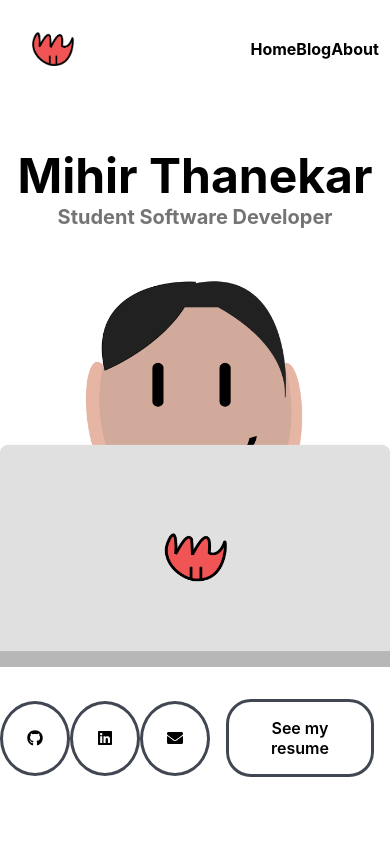
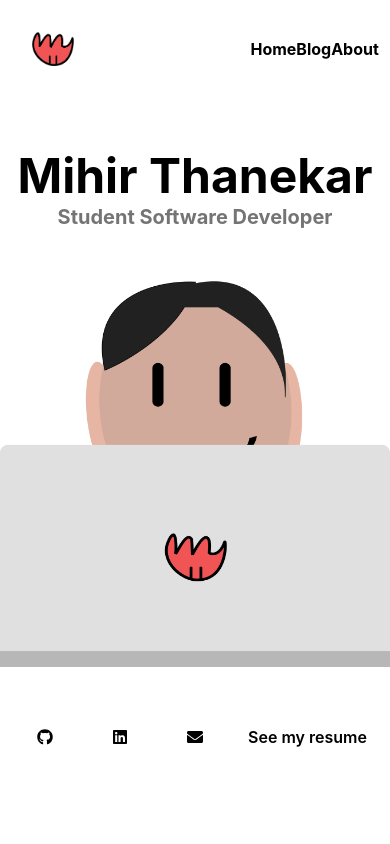
Before and after one commit to me-here/portfolio-site, a Next.js app: page / in a window 390 px wide. Shown: the top 844 px of the page. Built offline with nearby package versions, Linux system fonts and the light colour scheme.

Commit message:
Responsiveness wraps social links.

```diff
--- a/components/SocialIcons.tsx
+++ b/components/SocialIcons.tsx
@@ -7,9 +7,11 @@ import {
   ColoredBackgroundImageCircle,
   RoundedTextLinkStyled,
 } from "../styles/global-styled";
+import { ScreenSize } from "../styles/style-constants";
 
 const SocialIcons = ({ borderColor = "#414752", borderThickness = "3px" }) => {
   return (
+    <CollapsableRow column={false}>
       <CenteredFlex column={false}>
         <SocialCircleLink
           href="https://github.com/me-here"
@@ -29,6 +31,7 @@ const SocialIcons = ({ borderColor = "#414752", borderThickness = "3px" }) => {
           borderThickness={borderThickness}
           borderColor={borderColor}
         />
+      </CenteredFlex>
       <RoundedTextLinkStyled
         margin="0 1rem"
         href="https://www.dropbox.com/s/gdoc7ilygyseryd/mihir_thanekar_resume.pdf?dl=0"
@@ -37,9 +40,14 @@ const SocialIcons = ({ borderColor = "#414752", borderThickness = "3px" }) => {
       >
         See my resume
       </RoundedTextLinkStyled>
-    </CenteredFlex>
+    </CollapsableRow>
   );
 };
+
+/* A flex row that collapses to a column when the screen width decreases past a certain threshold. */
+const CollapsableRow = styled(CenteredFlex)`
+  flex-wrap: wrap;
+`;
 
 const SocialCircleLink = ({
   icon,
--- a/styles/global-styled.tsx
+++ b/styles/global-styled.tsx
@@ -103,16 +103,15 @@ export const ColoredBackgroundImageCircle = styled(
   width: ${(props) => props.size};
   height: ${(props) => props.size};
   border-radius: 50%;
-  border: ${(props) =>
-    props.borderThickness && props.borderColor
-      ? `${props.borderThickness} solid ${props.borderColor}`
-      : "none"};
   background: ${(props) => props.background};
   display: grid;
   place-items: center;
-  margin: 0;
 
   @media only screen and (min-width: ${ScreenSize.medium}) {
+    border: ${(props) =>
+      props.borderThickness && props.borderColor
+        ? `${props.borderThickness} solid ${props.borderColor}`
+        : "none"};
     margin: ${(props) => props.margin || "unset"};
   }
 `;
@@ -120,10 +119,13 @@ export const ColoredBackgroundImageCircle = styled(
 export const RoundedTextLinkStyled = styled(HoverableSocialLink)<LinkProps>`
   border-radius: 25px;
   padding: 1rem;
-  border: ${(props) =>
-    props.borderThickness && props.borderColor
-      ? `${props.borderThickness} solid ${props.borderColor}`
-      : "none"};
   background: ${(props) => props.background || null};
-  margin: ${(props) => props.margin || "unset"};
+
+  @media only screen and (min-width: ${ScreenSize.medium}) {
+    border: ${(props) =>
+      props.borderThickness && props.borderColor
+        ? `${props.borderThickness} solid ${props.borderColor}`
+        : "none"};
+    margin: ${(props) => props.margin || "unset"};
+  }
 `;
```
Lines whose indentation alone changed are shown as unchanged.
